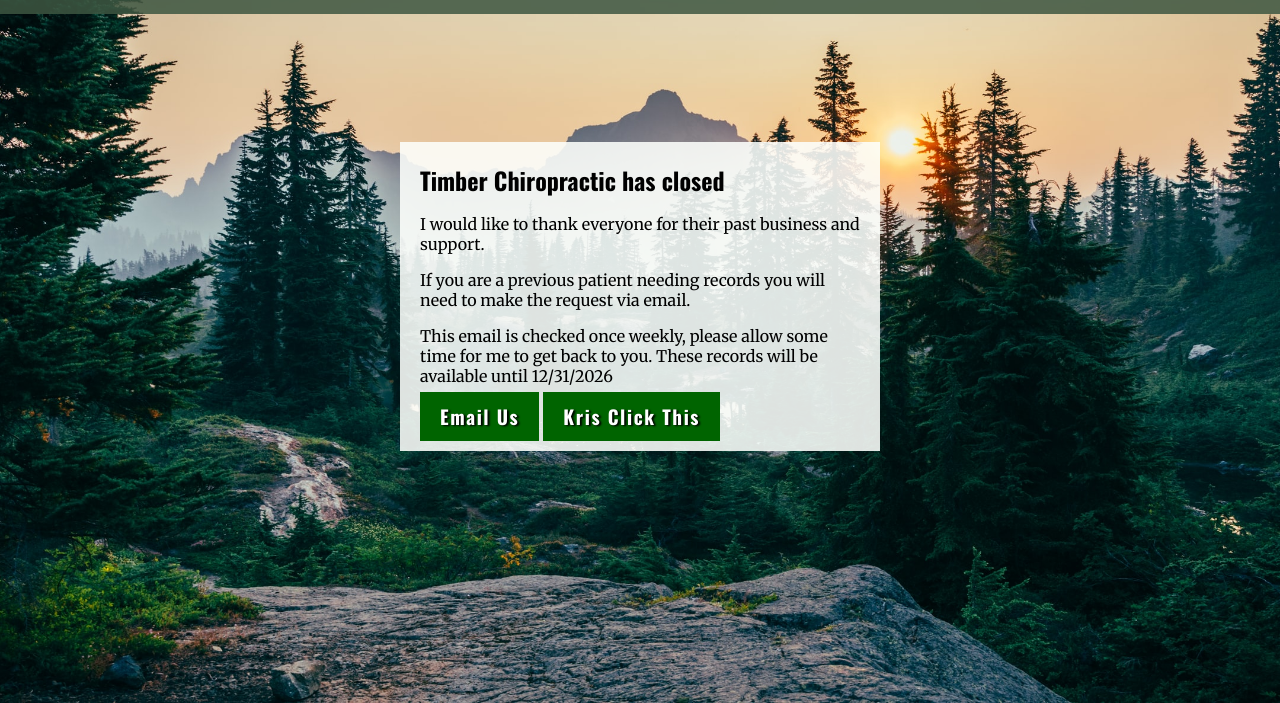
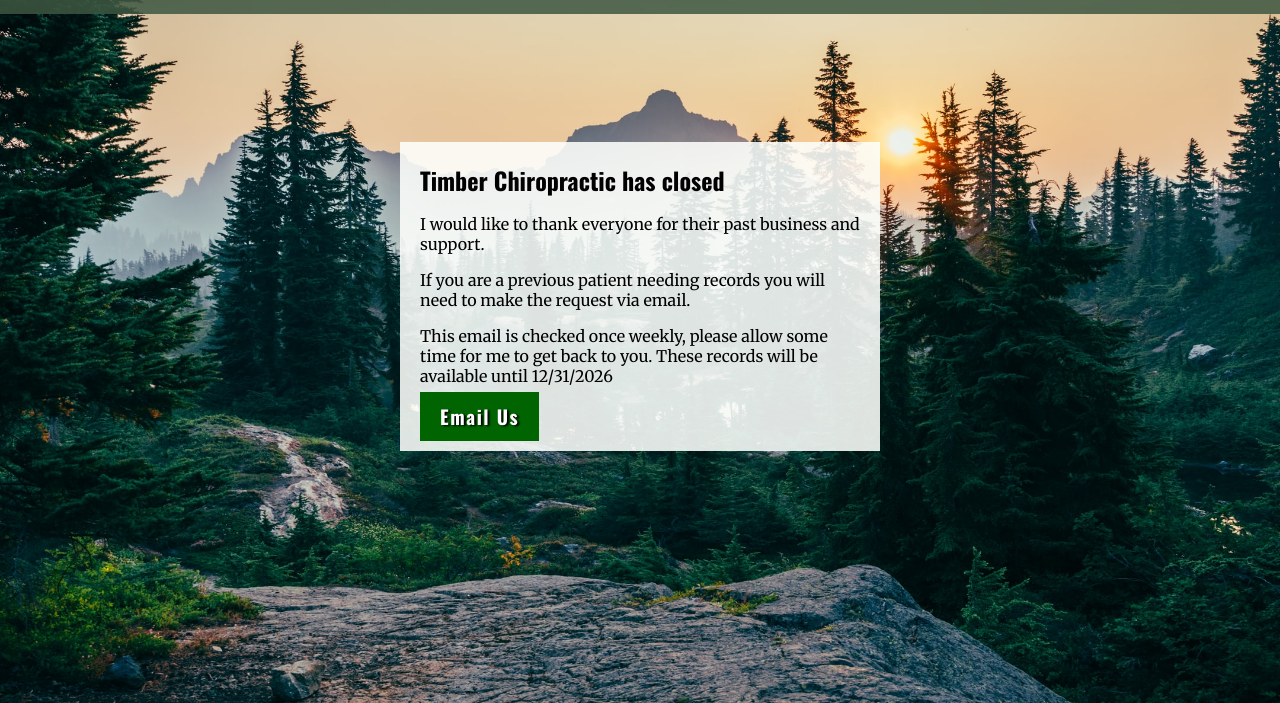
Before and after one commit to ChristinaJackson/timber-chiropractic-placeholder, a plain HTML site: page index.html in a window 1280 px wide. Shown: the part 97-800 px from the top of the page. Drawn offline with nearby package versions, Linux system fonts and the light colour scheme.

Commit message:
another test

```diff
--- a/index.html
+++ b/index.html
@@ -23,7 +23,7 @@
                 <p>This email is checked once weekly, please allow some time for me to get back to you. These records will be available until 12/31/2026</p>
             </div>
             <a id="email-button" href="mailto:timberchiropractic@gmail.com?subject=From%20Website">Email Us</a>
-            <a id="email-button" href="https://christinas-timber-dupe-site.webflow.io/">Kris Click This</a>
+
         </div>
     </section>
 </body>
```
